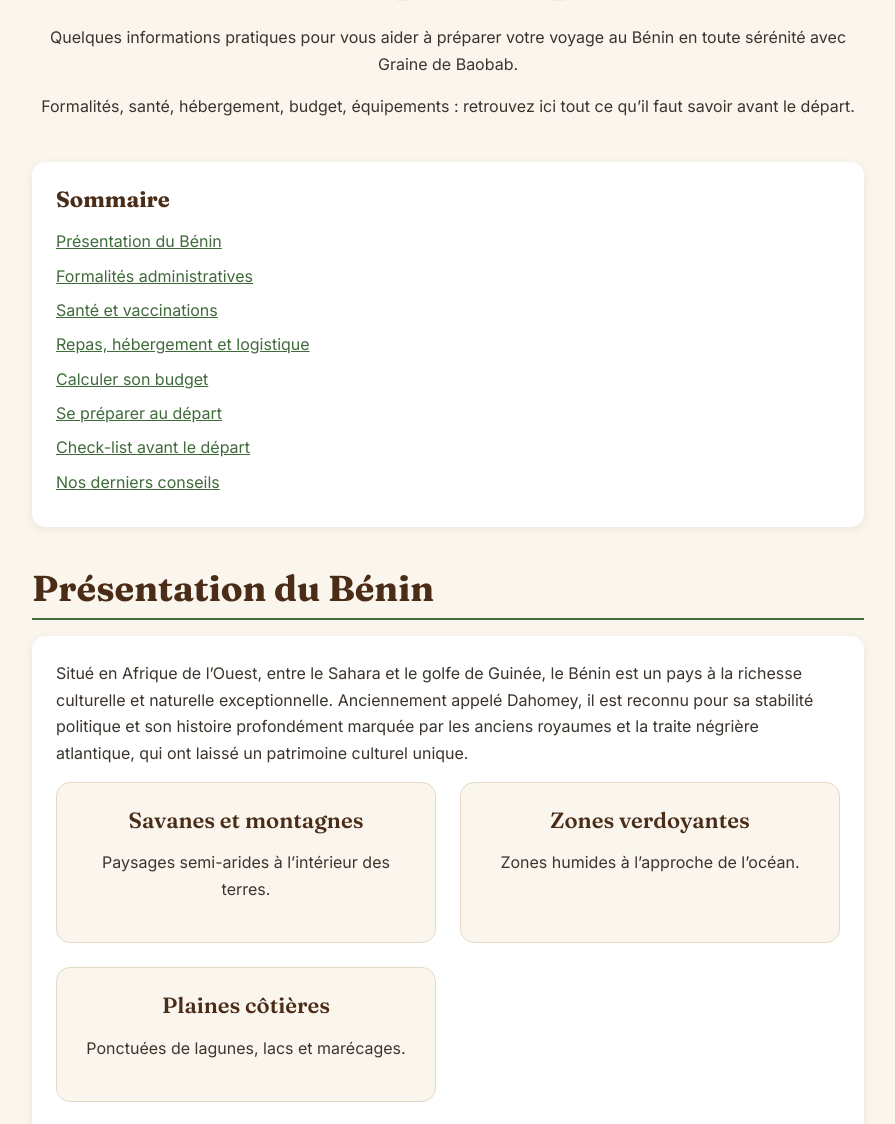
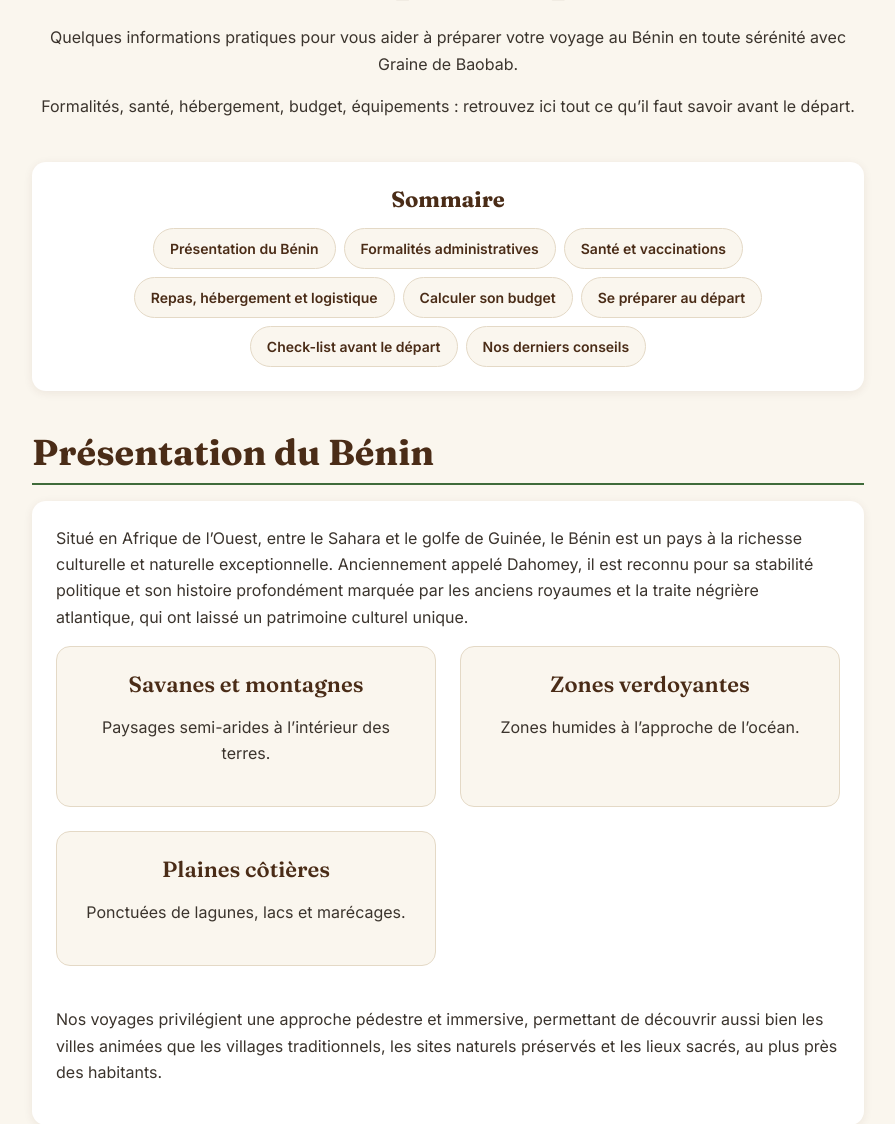
Before and after one commit to adbenichou-maker/site-baobab, a PHP site: page /infos-pratiques.html in a window 1280 px wide. Shown: the part 220-1344 px from the top of the page, without its empty margins (192-1087 px from the left). Run offline with PHP 8.4, Linux system fonts and the light colour scheme.

Commit message:
Sommaires (Infos pratiques, Tourisme) : même largeur, liens en pastilles
- Sommaire centré, largeur identique sur les deux pages
- Liens présentés en pastilles arrondies avec survol vert
- Balise <nav aria-label=Sommaire> à la place d'un simple bloc

```diff
--- a/css/components.css
+++ b/css/components.css
@@ -378,17 +378,46 @@
 }
 
 /* ----- Page Infos pratiques ----- */
+/* Sommaire : même largeur et même présentation sur toutes les pages,
+   les liens sont des "pastilles" qui passent à la ligne toutes seules */
 .summary {
-  margin-bottom: var(--space-lg);
-  text-align: left;
+  max-width: var(--max-width-text);
+  margin: 0 auto var(--space-lg);
+  text-align: center;
 }
 
 .summary h2 {
   font-size: var(--text-xl);
 }
 
+.summary ul {
+  display: flex;
+  flex-wrap: wrap;
+  justify-content: center;
+  gap: var(--space-xs);
+}
+
 .summary li {
-  margin-bottom: 0.5rem;
+  margin: 0;
+}
+
+.summary a {
+  display: inline-block;
+  padding: 0.5rem 1rem;
+  border: 1px solid var(--color-border);
+  border-radius: var(--radius-pill);
+  background: var(--color-cream);
+  color: var(--color-brown);
+  font-size: var(--text-sm);
+  font-weight: 600;
+  text-decoration: none;
+  transition: background-color 0.15s ease, color 0.15s ease, border-color 0.15s ease;
+}
+
+.summary a:hover {
+  background: var(--color-green);
+  border-color: var(--color-green);
+  color: var(--color-white);
 }
 
 .info-section {
--- a/infos-pratiques.html
+++ b/infos-pratiques.html
@@ -90,7 +90,7 @@
         </p>
         <br>
 
-    <div class="card summary">
+    <nav class="card summary" aria-label="Sommaire">
       <h2>Sommaire</h2>
       <ul>
         <li><a href="#presentation">Présentation du Bénin</a></li>
@@ -102,7 +102,7 @@
         <li><a href="#checklist">Check-list avant le départ</a></li>
         <li><a href="#conseils">Nos derniers conseils</a></li>
       </ul>
-    </div>
+    </nav>
 
     <!-- Présentation du Bénin -->
     <div id="presentation" class="info-section">
--- a/tourisme-solidaire.html
+++ b/tourisme-solidaire.html
@@ -88,7 +88,7 @@
     <section class="section section--light">
       <section class="container">
         <!-- Sommaire -->
-        <section class="card summary text-center">
+        <nav class="card summary" aria-label="Sommaire">
           <h2>Sommaire</h2>
           <ul>
             <li><a href="#presentation">Présentation du séjour</a></li>
@@ -96,7 +96,7 @@
             <li><a href="#encadrement">Encadrement et contacts</a></li>
             <li><a href="#programme">Programme type – 13 jours de découverte</a></li>
           </ul>
-        </section>
+        </nav>
 
         <!-- Présentation du Séjour -->
         <section id="presentation" class="container text-center">
```
Also changed, not shown: README.md (added).
